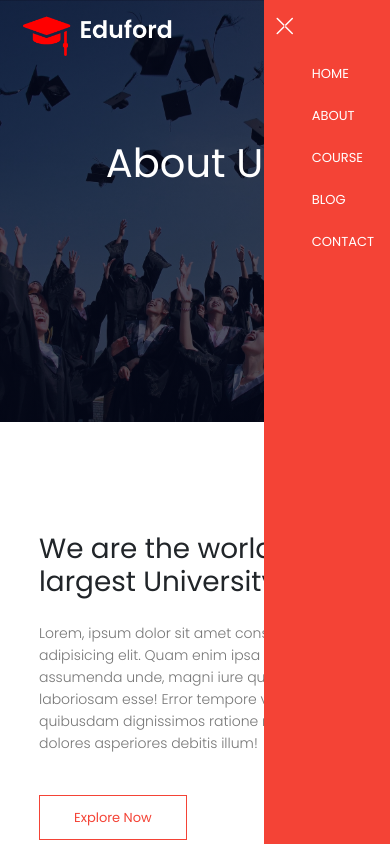
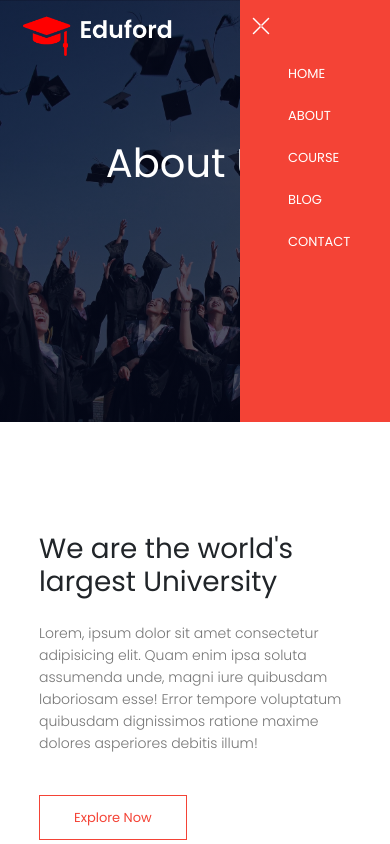
Before and after one commit to d3sc/school-page, a plain HTML site: page about/about.html in a window 390 px wide. Both pictures are taken after a click on the icon 345 px from the left and 34 px from the top of the page. Shown: the top 844 px of the page. Drawn offline with nearby package versions, Linux system fonts and the light colour scheme.

Commit message:
add-feature nav

```diff
--- a/style.css
+++ b/style.css
@@ -97,13 +97,17 @@ nav .bi {
     display: none;
     position: fixed;
     background: #f44336;
-    height: 100vh;
-    width: -200px;
+    height: 50vh;
+    width: 150px;
     top: 0;
     right: 0px;
     text-align: left;
     z-index: 2;
-    transition: 1s;
+  }
+  .nav-links ul li a:hover {
+    color: rgb(61, 218, 40);
+    font-size: 14px;
+    transition: 0.2s ease-in-out;
   }
   nav .bi {
     display: block;
```
